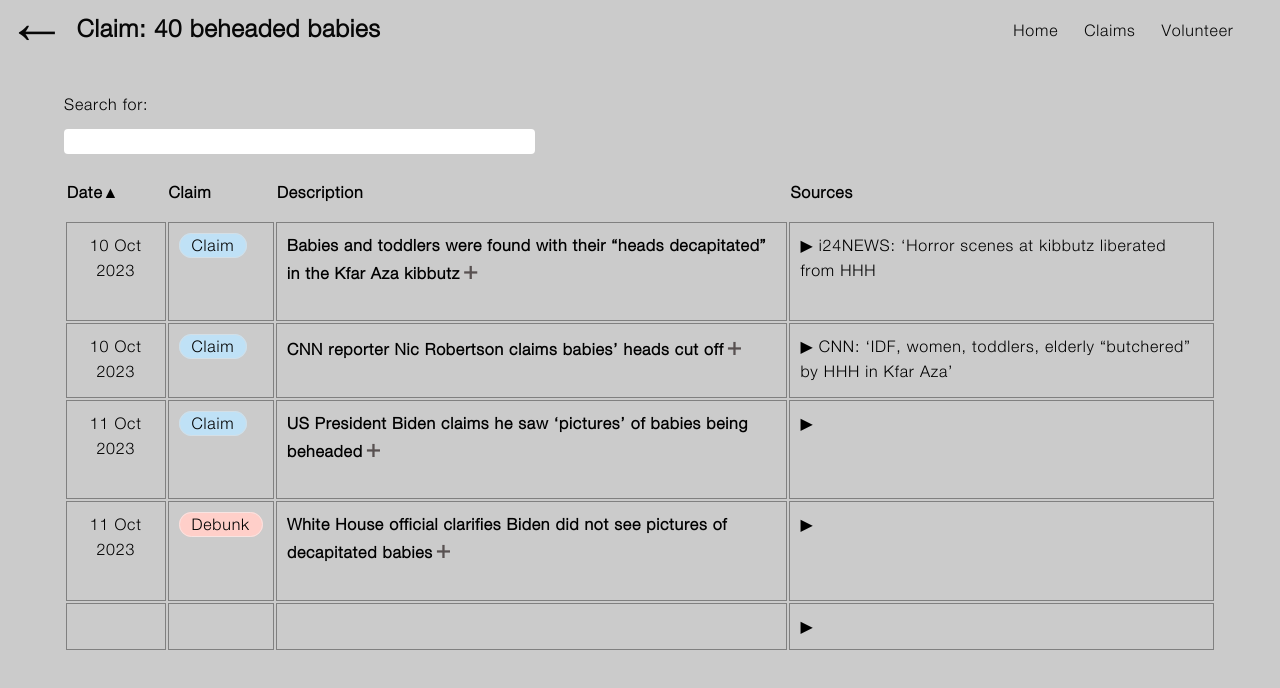
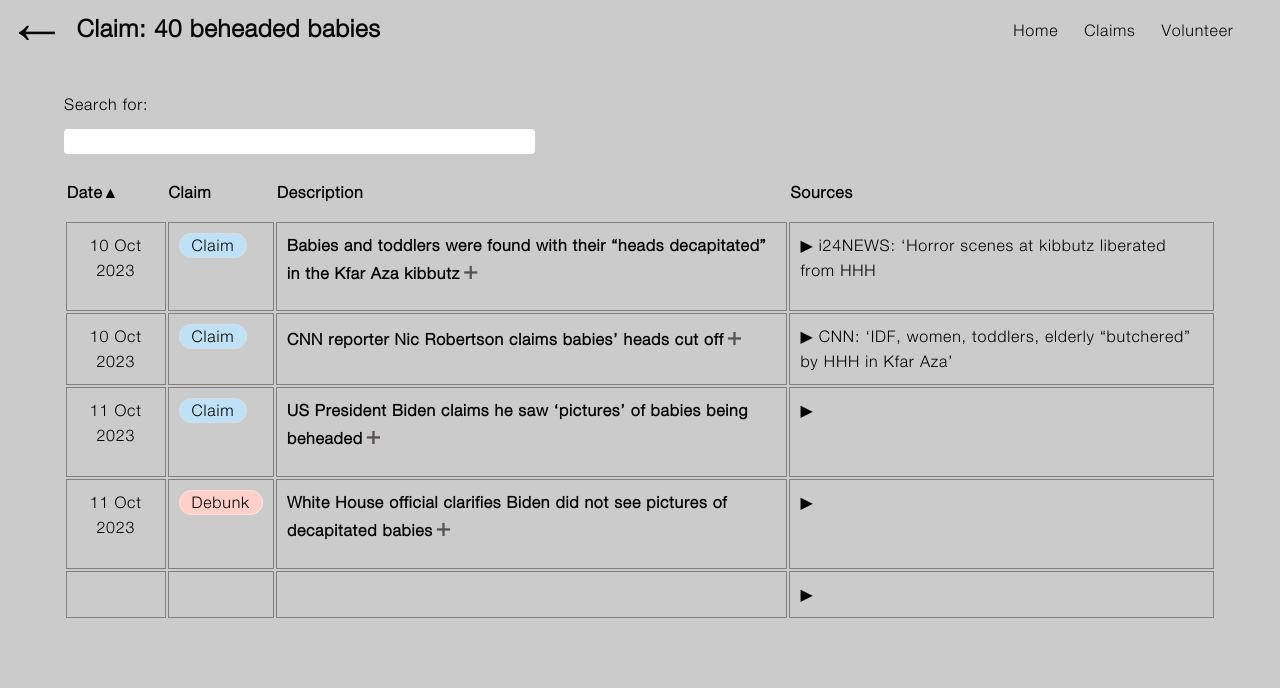
Before and after one commit to tamtzekin/hasbara-tracker, a React (Create React App) app: page /claim-a in a window 1280 px wide. Shown: the top 688 px of the page. Built offline with nearby package versions, Linux system fonts and the light colour scheme.

Commit message:
neater Description padding

```diff
--- a/src/components/ClaimPage.css
+++ b/src/components/ClaimPage.css
@@ -148,7 +148,7 @@ details[open] .expand-text {
 details > summary {
     list-style: none;
     font-weight: 600;
-    padding-bottom: 5%;
+    padding-bottom: 3%;
 }
 
 details > summary::-webkit-details-marker {
```
